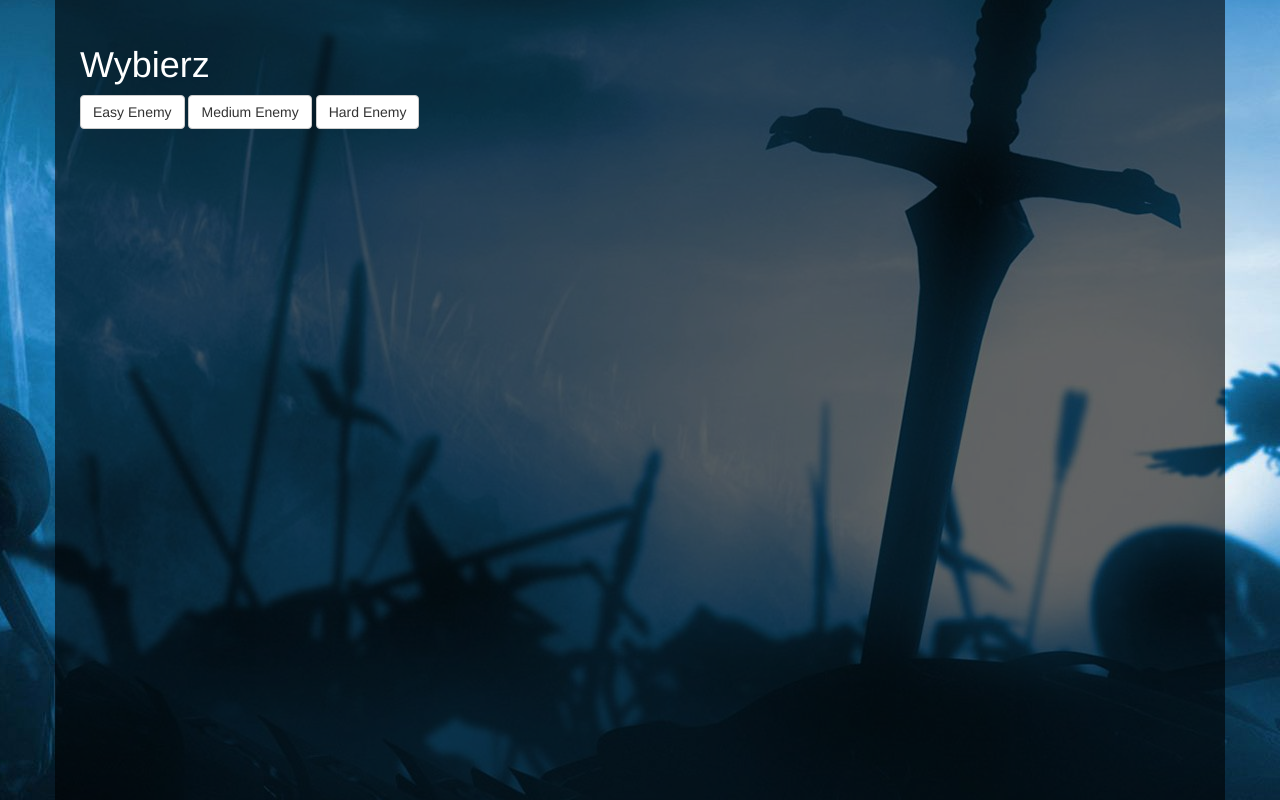
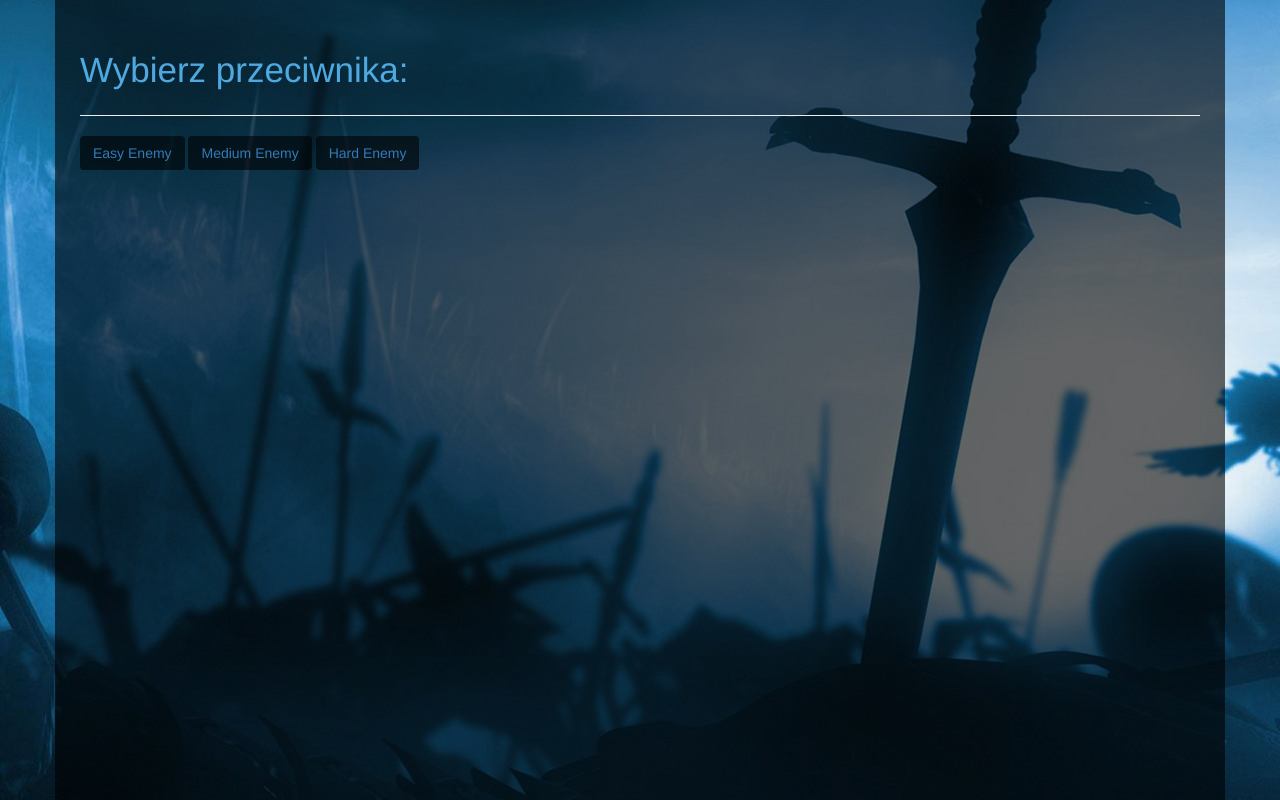
Before and after one commit to michalPro/myproject, a Django app: page /player/1/arena/ in a window 1280 px wide. Run offline with Django 3.2, Linux system fonts and the light colour scheme; data comes from the database, SQL or seed files in the repository; both versions use the stored data as it was after the commit; parts of the project's set-up code (start-up, migrations or seed data) failed here and were passed over; some libraries are stand-ins or nearby versions.

Commit message:
Ajax V.03

```diff
--- a/project/views/views_fight.py
+++ b/project/views/views_fight.py
@@ -7,9 +7,8 @@ def player_attack(request):
 
     player = Player.objects.get(name=request.GET['player'])
     enemy = Enemy.objects.get(name=request.GET['enemy'])
-    enemy.name = "no easy"
 
-    enemy.mana -= 20
+    enemy.mana -= 40
     ph = enemy.health * 100 / enemy.maxhealth
     pm = enemy.mana * 100 / enemy.maxmana
 
--- a/templates/fight/arena.html
+++ b/templates/fight/arena.html
@@ -1,16 +1,16 @@
 {% extends 'layout.html' %}
 {% block content %}
-
-
-<h1>Wybierz</h1>
-
+    <div class="add_player_title">
+        Wybierz przeciwnika:
+    </div>
+    <hr/>
     <a href="arenalevel/{{ee}}">
-    <button type="button" class="btn btn-default">{{ee}}</button>
+        <button type="button" class="btn btn_attack">{{ee}}</button>
     </a>
     <a href="arenalevel/{{me}}">
-    <button type="button" class="btn btn-default">{{me}}</button>
+        <button type="button" class="btn btn_attack">{{me}}</button>
     </a>
     <a href="arenalevel/{{he}}">
-    <button type="button" class="btn btn-default">{{he}}</button>
+        <button type="button" class="btn btn_attack">{{he}}</button>
     </a>
 {% endblock %}
--- a/templates/player/index.html
+++ b/templates/player/index.html
@@ -3,6 +3,6 @@
 
 {% include 'fight/partial_view_player.html' with enemy=True %}
 <a href="arena">
-    <button>walcz</button>
+    <button class="btn btn_attack">walcz na arenie</button>
 </a>
 {% endblock %}
--- a/templates/static/css/site.css
+++ b/templates/static/css/site.css
@@ -53,7 +53,7 @@
 
 .logo {
     margin-top: 40px;
-    font-size: 55px;
+    font-size: 70px;
     color: #4FA9E0;
     text-transform: uppercase;
     text-align: center;
@@ -62,10 +62,9 @@
 
 .mini_logo {
     color: #fff;
-    font-size: 20px;
+    font-size: 30px;
     text-transform: none;
     font-weight: 0;
-    text-decoration: underline;
 }
 
 .center {
```
Also changed, not shown: templates/fight/arenalevel.html (+2 -12 lines), templates/fight/partial_view_enemy.html (+10 -2 lines), templates/fight/partial_view_player.html (+10 -2 lines), db.sqlite3. Lines whose indentation alone changed are shown as unchanged.
